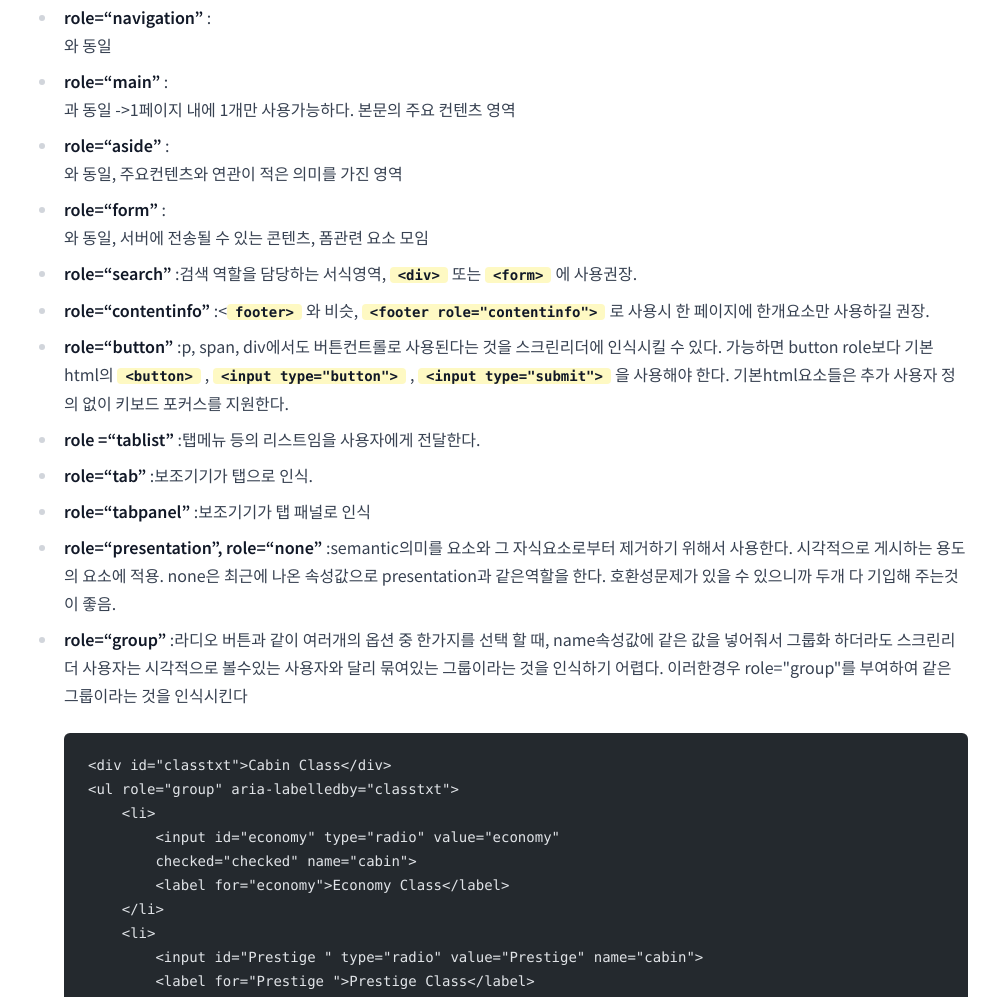
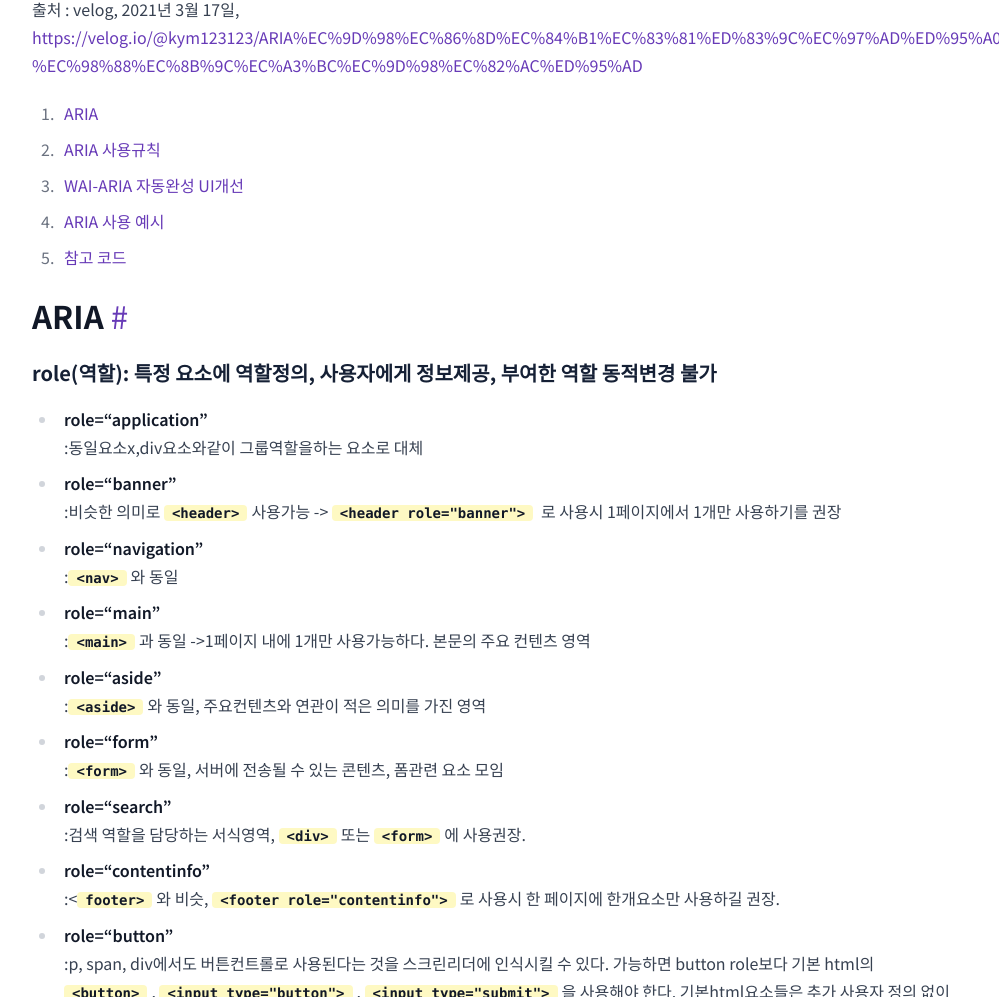
Before and after one commit to sallyplan/blog, an Astro site: page /post-3 in a window 1280 px wide. Shown: the part 870-1867 px from the top of the page, without its empty margins (140-1139 px from the left). Built offline with nearby package versions, Linux system fonts and the light colour scheme; Astro itself is replaced by a stand-in of ours; some packages are replaced by stand-ins of ours; what tailwind-bootstrap-grid would draw is missing.

Commit message:
[2023.05.16] 김범석. 이미지 및 개행추가

````diff
--- a/src/content/posts/post-3.md
+++ b/src/content/posts/post-3.md
@@ -1,7 +1,7 @@
 ---
 title: "ARIA의 속성,상태,역할 및 사용 예시,주의사항"
 date: 2023-05-16
-image: ""
+image: "/images/posts/img-aria.jpg"
 categories: ["tech", "a11y", "aria", "role"]
 authors: ["김범석"]
 tags: ["tech", "a11y"]
@@ -26,32 +26,32 @@ draft: false
 
 - **role="application"**<br>
 :동일요소x,div요소와같이 그룹역할을하는 요소로 대체
-- **role="banner"**
+- **role="banner"**<br>
 :비슷한 의미로 `<header>`사용가능 -> `<header role="banner">` 로 사용시 1페이지에서 1개만 사용하기를 권장
-- **role="navigation"**
-:<nav>와 동일
-- **role="main"**
-:<main>과 동일 ->1페이지 내에 1개만 사용가능하다. 본문의 주요 컨텐츠 영역
-- **role="aside"**
-:<aside>와 동일, 주요컨텐츠와 연관이 적은 의미를 가진 영역
-- **role="form"**
-:<form>와 동일, 서버에 전송될 수 있는 콘텐츠, 폼관련 요소 모임
-- **role="search"**
+- **role="navigation"**<br>
+:`<nav>`와 동일
+- **role="main"**<br>
+:`<main>`과 동일 ->1페이지 내에 1개만 사용가능하다. 본문의 주요 컨텐츠 영역
+- **role="aside"**<br>
+:`<aside>`와 동일, 주요컨텐츠와 연관이 적은 의미를 가진 영역
+- **role="form"**<br>
+:`<form>`와 동일, 서버에 전송될 수 있는 콘텐츠, 폼관련 요소 모임
+- **role="search"**<br>
 :검색 역할을 담당하는 서식영역, `<div>`또는 `<form>`에 사용권장.
-- **role="contentinfo"**
+- **role="contentinfo"**<br>
 :<`footer>`와 비슷, `<footer role="contentinfo">`로 사용시 한 페이지에 한개요소만 사용하길 권장.
-- **role="button"**
+- **role="button"**<br>
 :p, span, div에서도 버튼컨트롤로 사용된다는 것을 스크린리더에 인식시킬 수 있다.
 가능하면 button role보다 기본 html의 `<button>`, `<input type="button">`, `<input type="submit">`을 사용해야 한다. 기본html요소들은 추가 사용자 정의 없이 키보드 포커스를 지원한다.
-- **role ="tablist"**
+- **role ="tablist"**<br>
 :탭메뉴 등의 리스트임을 사용자에게 전달한다.
-- **role="tab"**
+- **role="tab"**<br>
 :보조기기가 탭으로 인식.
-- **role="tabpanel"**
+- **role="tabpanel"**<br>
 :보조기기가 탭 패널로 인식
-- **role="presentation", role="none"**
+- **role="presentation", role="none"**<br>
 :semantic의미를 요소와 그 자식요소로부터 제거하기 위해서 사용한다. 시각적으로 게시하는 용도의 요소에 적용. none은 최근에 나온 속성값으로 presentation과 같은역할을 한다. 호환성문제가 있을 수 있으니까 두개 다 기입해 주는것이 좋음.
-- **role="group"**
+- **role="group"**<br>
 :라디오 버튼과 같이 여러개의 옵션 중 한가지를 선택 할 때, name속성값에 같은 값을 넣어줘서 그룹화 하더라도 스크린리더 사용자는 시각적으로 볼수있는 사용자와 달리 묶여있는 그룹이라는 것을 인식하기 어렵다. 이러한경우 role="group"를 부여하여 같은 그룹이라는 것을 인식시킨다
   ```html
   <div id="classtxt">Cabin Class</div>
````
Also changed, not shown: public/images/posts/img-aria.jpg (added).
